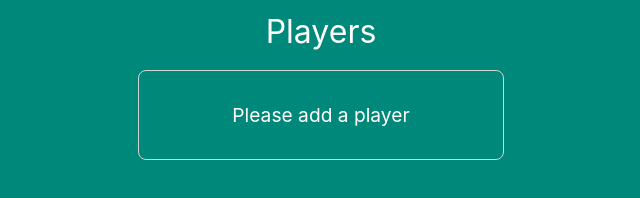
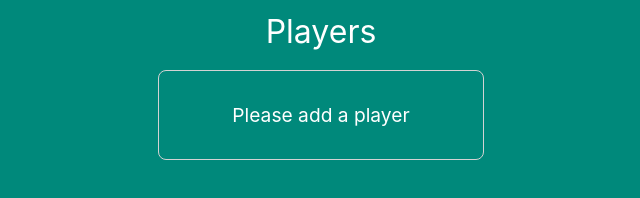
Before and after one commit to mehraankhan/blackjack, a React (Create React App) app: page / in a window 1280 px wide. Shown: the part 382-580 px from the top of the page, without its empty margins (319-959 px from the left). Built offline with nearby package versions, Linux system fonts and the light colour scheme.

Commit message:
Final version 2.1

```diff
--- a/src/Stylesheets/App.css
+++ b/src/Stylesheets/App.css
@@ -117,7 +117,7 @@ button:disabled:hover {
 .player-list {
   font-size: 1.2rem;
   text-align: left;
-  width: 300px;
+  width: 260px;
   margin: 0 auto 0 auto;
   padding: 2rem;
   border: 1px solid lightgray;
```
